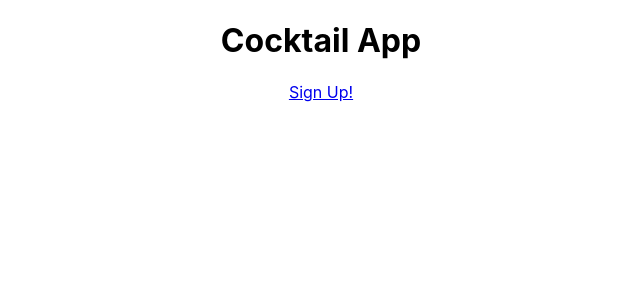
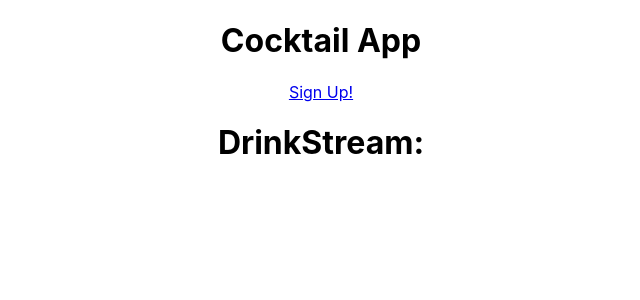
Before and after one commit to davidglic/project3-frontend, a React (Create React App) app in the folder cocktail-app/: page /drinkstream in a window 1280 px wide. Shown: the top 300 px of the page, without its empty margins (319-959 px from the left). Built offline with nearby package versions, Linux system fonts and the light colour scheme.

Commit message:
drink stream accessible from landing

```diff
--- a/cocktail-app/src/App.js
+++ b/cocktail-app/src/App.js
@@ -4,6 +4,7 @@ import Header from './components/Header';
 import Signup from './components/Signup';
 import Landing from './components/Landing';
 import Profile from './components/Profile';
+import DrinkStream from './components/DrinkStream';
 
 function App() {
   return (
@@ -21,6 +22,10 @@ function App() {
         path="/profile/:id"
         render={() => <Profile/>}
       />
+      <Route
+        path="/drinkstream"
+        exact render={() => <DrinkStream/>}
+      />
     </div>
   );
 }
--- a/cocktail-app/src/components/DrinkStream.js
+++ b/cocktail-app/src/components/DrinkStream.js
@@ -0,0 +1,22 @@
+import React, {Component} from "react";
+import axios from "axios";
+import {Link} from "react-router-dom";
+
+class DrinkStream extends Component {
+    constructor () {
+        super ()
+
+    }
+
+
+    render () {
+    return (
+        <div>
+            <h1> DrinkStream:</h1>
+
+        </div>
+    )
+}
+}
+
+export default DrinkStream;
--- a/cocktail-app/src/components/Landing.js
+++ b/cocktail-app/src/components/Landing.js
@@ -6,6 +6,8 @@ const Landing = ()=> {
     return(
         <div>
             <h1> Drinks Array:</h1>
+            <Link
+                to="/drinkstream">Drink Stream</Link>
 
         </div>
     )
```
